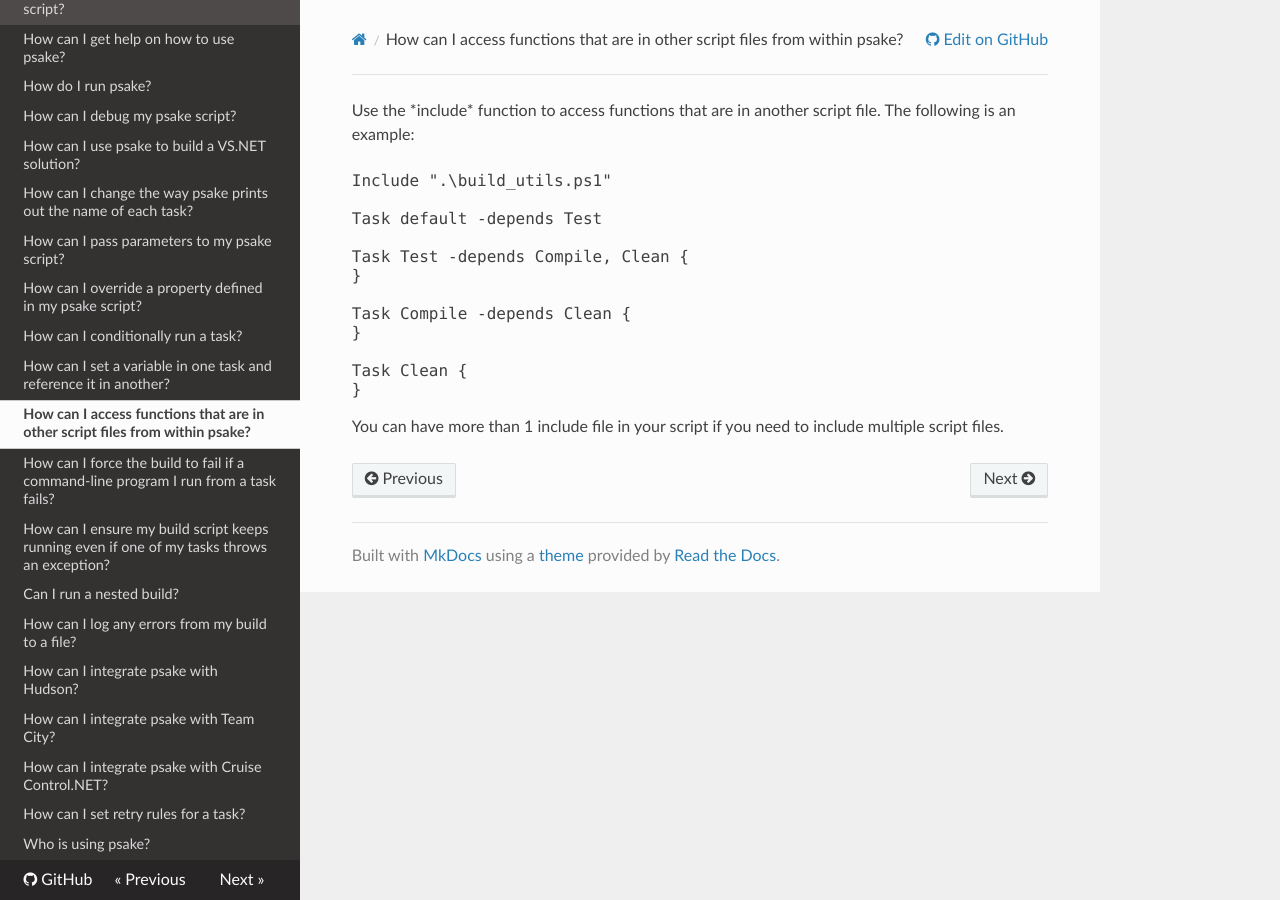
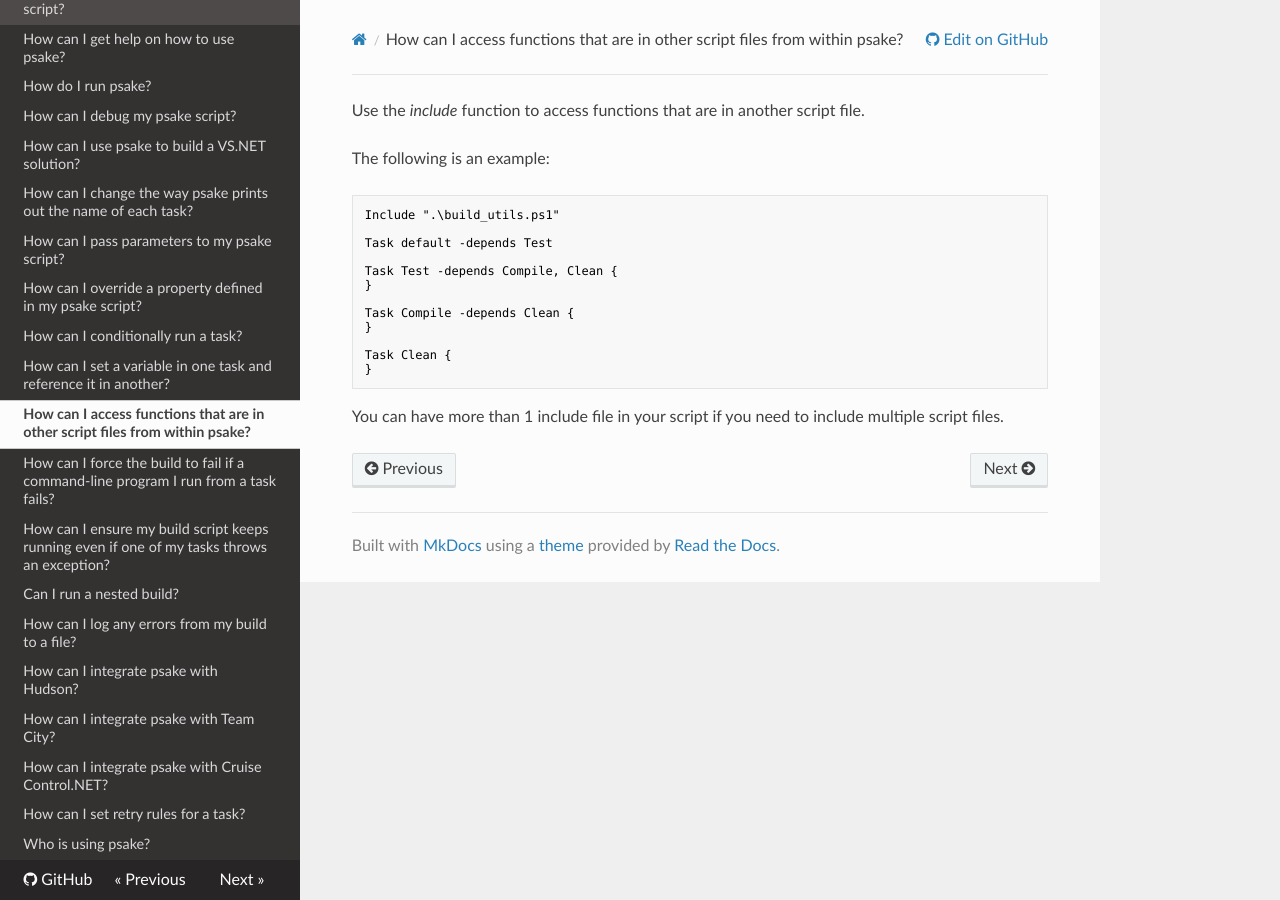
Before and after one commit to psake/psake, an MkDocs documentation site: the page built from docs/access-functions-in-another-file.md, in a window 1280 px wide. Built offline with MkDocs 1.6.1, drawn with Linux system fonts in a browser that asks for light colours; nearby versions of some CDN libraries; old or Windows-style settings are respelled for this version of MkDocs.

Commit message:
Published with https://stackedit.io/

````diff
--- a/docs/access-functions-in-another-file.md
+++ b/docs/access-functions-in-another-file.md
@@ -1,9 +1,8 @@
-<p>
 Use the *include* function to access functions that are in another script file.
 
 The following is an example:
-</p>
-<pre>
+
+```powershell
 Include ".\build_utils.ps1"
 
 Task default -depends Test
@@ -16,7 +15,6 @@ Task Compile -depends Clean {
 
 Task Clean {
 }
-</pre>
-<p>
+```
+
 You can have more than 1 include file in your script if you need to include multiple script files.
-</p>
````
